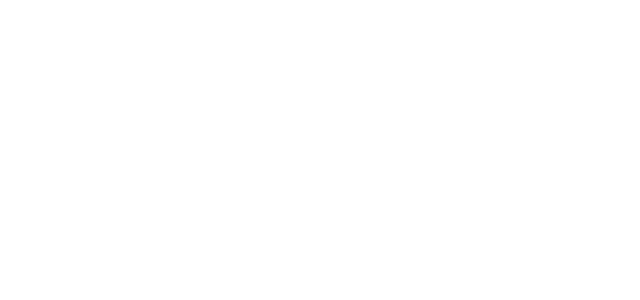
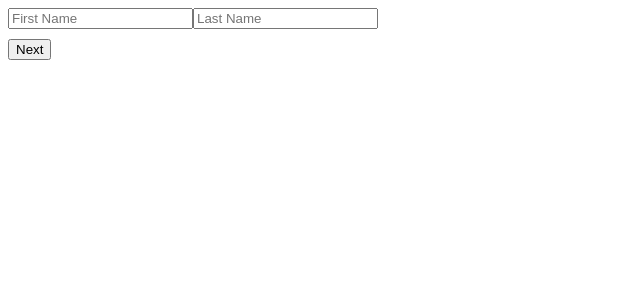
Before and after one commit to acciojob/multi-step-form-Padma-darsi, a React app: page / in a window 1280 px wide. Shown: the top 300 px of the page, without its empty margins (0-640 px from the left). Built offline with nearby package versions, Linux system fonts and the light colour scheme.

Commit message:
Update App.js

```diff
--- a/src/components/App.js
+++ b/src/components/App.js
@@ -1,13 +1,128 @@
+import React, { useState } from "react";
+import "./../styles/App.css";
 
-import React from "react";
-import './../styles/App.css';
+const Step = ({ step, formData, handleChange, nextStep, prevStep, handleSubmit }) => {
+  return (
+    <div>
+      {step === 1 && (
+        <div>
+          <input
+            id="first_name"
+            type="text"
+            placeholder="First Name"
+            value={formData.first_name}
+            onChange={handleChange}
+          />
+          <input
+            id="last_name"
+            type="text"
+            placeholder="Last Name"
+            value={formData.last_name}
+            onChange={handleChange}
+          />
+        </div>
+      )}
+
+      {step === 2 && (
+        <div>
+          <input
+            id="model"
+            type="text"
+            placeholder="Car Model"
+            value={formData.model}
+            onChange={handleChange}
+          />
+          <input
+            id="car_price"
+            type="number"
+            placeholder="Car Price"
+            value={formData.car_price}
+            onChange={handleChange}
+          />
+        </div>
+      )}
+
+      {step === 3 && (
+        <div>
+          <input
+            id="card_info"
+            type="text"
+            placeholder="Card Info"
+            value={formData.card_info}
+            onChange={handleChange}
+          />
+          <input
+            id="expiry_date"
+            type="text"
+            placeholder="Expiry Date"
+            value={formData.expiry_date}
+            onChange={handleChange}
+          />
+        </div>
+      )}
+
+      {/* Navigation Buttons */}
+      <div style={{ marginTop: "10px" }}>
+        {step > 1 && (
+          <button type="button" onClick={prevStep}>
+            Previous
+          </button>
+        )}
+        {step < 3 && (
+          <button type="button" onClick={nextStep}>
+            Next
+          </button>
+        )}
+        {step === 3 && (
+          <button type="button" onClick={handleSubmit}>
+            Submit
+          </button>
+        )}
+      </div>
+    </div>
+  );
+};
 
 const App = () => {
+  const [step, setStep] = useState(1);
+  const [formData, setFormData] = useState({
+    first_name: "",
+    last_name: "",
+    model: "",
+    car_price: "",
+    card_info: "",
+    expiry_date: "",
+  });
+
+  // Handle input changes
+  const handleChange = (e) => {
+    const { id, value } = e.target;
+    setFormData({ ...formData, [id]: value });
+  };
+
+  // Navigation
+  const nextStep = () => setStep(step + 1);
+  const prevStep = () => setStep(step - 1);
+
+  // Final submit
+  const handleSubmit = () => {
+    console.log("Form Submitted:", formData);
+    alert("Form Submitted Successfully!");
+  };
+
   return (
-    <div>
-        {/* Do not remove the main div */}
+    <div id="main">
+      {/* Do not remove the main div */}
+      <Step
+        step={step}
+        formData={formData}
+        handleChange={handleChange}
+        nextStep={nextStep}
+        prevStep={prevStep}
+        handleSubmit={handleSubmit}
+      />
     </div>
-  )
-}
+  );
+};
 
-export default App
+export default App;
```
